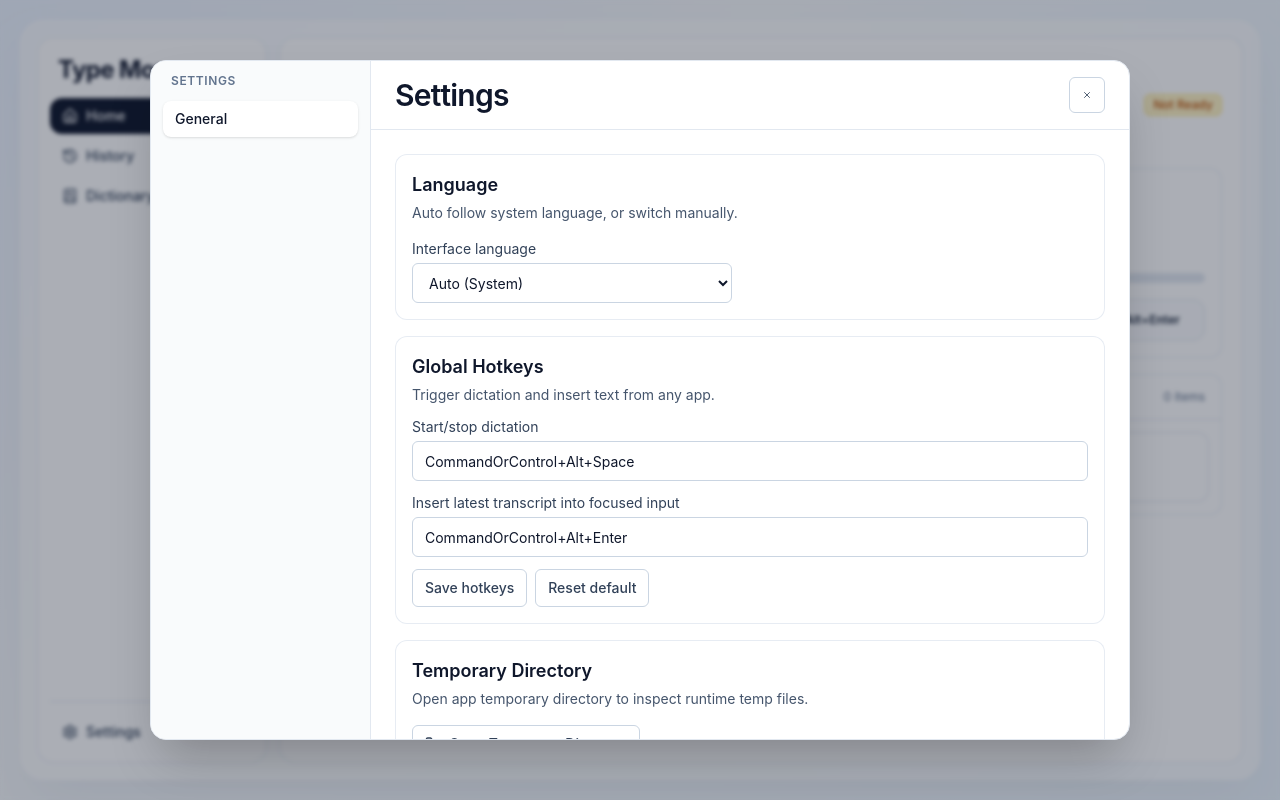
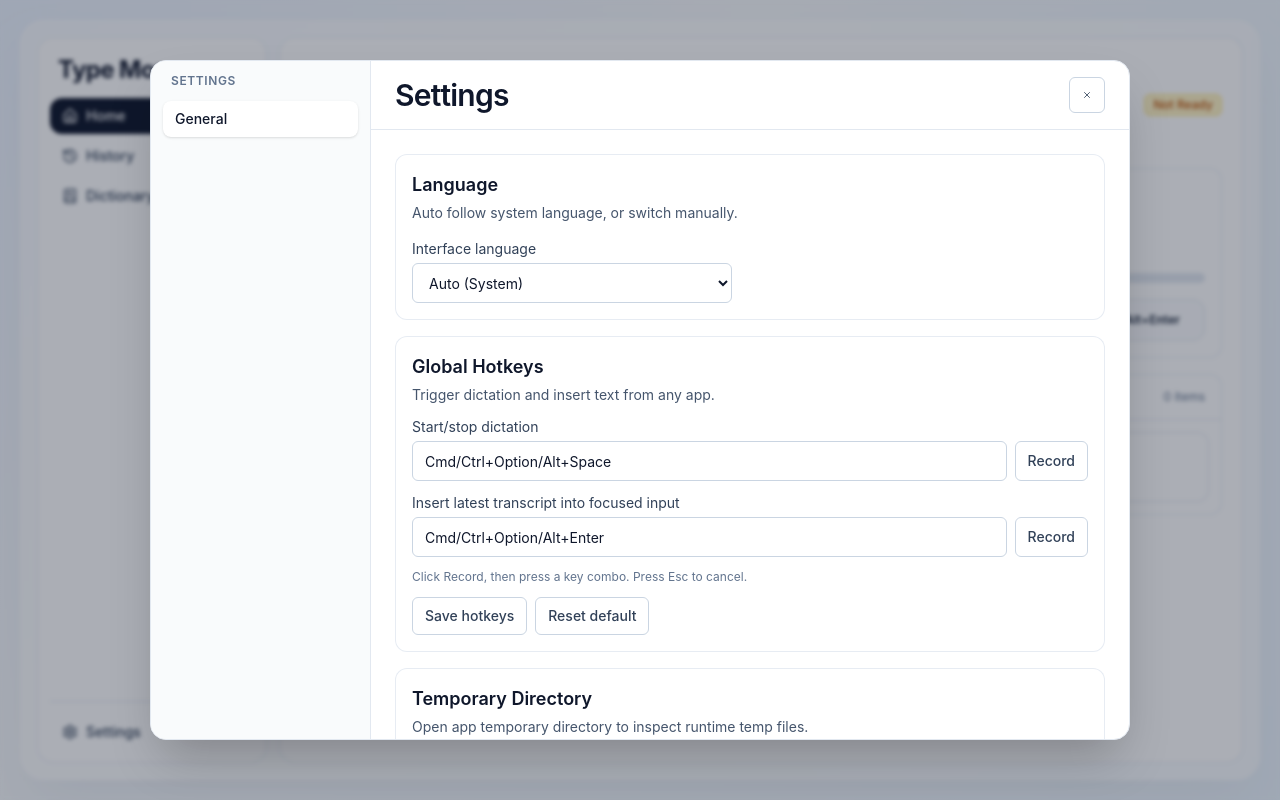
Before and after one commit to everettjf/typemore, a React (Vite) app: page / in a window 1280 px wide. Both pictures are taken after a click on the button "Settings". Built offline with nearby package versions, Linux system fonts and the light colour scheme.

Commit message:
iter17: add record-style hotkey capture in settings

```diff
--- a/src/App.tsx
+++ b/src/App.tsx
@@ -47,6 +47,7 @@ type Page = "home" | "history" | "dictionary";
 type LangMode = "auto" | "zh-CN" | "en-US";
 type UiLang = "zh" | "en";
 type OverlayPhase = "hidden" | "listening" | "thinking" | "ready";
+type CaptureTarget = "toggle" | "insert" | null;
 
 type AccessibilityStatus = {
   supported: boolean;
@@ -123,6 +124,9 @@ const I18N = {
     settingsHotkeyInsertPlaceholder: "例如: CommandOrControl+Alt+Enter",
     settingsHotkeySave: "保存快捷键",
     settingsHotkeyReset: "恢复默认",
+    settingsHotkeyRecord: "录制",
+    settingsHotkeyRecording: "录制中...",
+    settingsHotkeyPressHint: "点击“录制”后直接按组合键；按 Esc 取消。",
     languageModeLabel: "界面语言",
     langAuto: "自动（跟随系统）",
     langZh: "中文",
@@ -204,6 +208,9 @@ const I18N = {
     settingsHotkeyInsertPlaceholder: "e.g. CommandOrControl+Alt+Enter",
     settingsHotkeySave: "Save hotkeys",
     settingsHotkeyReset: "Reset default",
+    settingsHotkeyRecord: "Record",
+    settingsHotkeyRecording: "Recording...",
+    settingsHotkeyPressHint: "Click Record, then press a key combo. Press Esc to cancel.",
     languageModeLabel: "Interface language",
     langAuto: "Auto (System)",
     langZh: "Chinese",
@@ -310,6 +317,7 @@ function App() {
   const [hotkeyToggle, setHotkeyToggle] = useState(DEFAULT_HOTKEY_TOGGLE);
   const [hotkeyInsert, setHotkeyInsert] = useState(DEFAULT_HOTKEY_INSERT);
   const [savingHotkeys, setSavingHotkeys] = useState(false);
+  const [captureTarget, setCaptureTarget] = useState<CaptureTarget>(null);
 
   const recorderRef = useRef<MediaRecorder | null>(null);
   const streamRef = useRef<MediaStream | null>(null);
@@ -361,6 +369,53 @@ function App() {
     }),
     [levelHistory]
   );
+
+  function normalizeHotkeyLabel(value: string) {
+    return value
+      .replace(/CommandOrControl/g, "Cmd/Ctrl")
+      .replace(/Alt/g, "Option/Alt");
+  }
+
+  function buildShortcutFromKeyboardEvent(event: KeyboardEvent): string | null {
+    const isModifierOnly =
+      event.key === "Shift" || event.key === "Control" || event.key === "Alt" || event.key === "Meta";
+    if (isModifierOnly) {
+      return null;
+    }
+
+    let key = "";
+    if (event.key === " ") {
+      key = "Space";
+    } else if (event.key === "Enter") {
+      key = "Enter";
+    } else if (event.key.length === 1 && /^[a-zA-Z]$/.test(event.key)) {
+      key = event.key.toUpperCase();
+    } else if (event.key.length === 1 && /^[0-9]$/.test(event.key)) {
+      key = event.key;
+    } else if (/^F[0-9]{1,2}$/.test(event.key)) {
+      key = event.key.toUpperCase();
+    } else {
+      const known = ["Tab", "Escape", "Backspace", "Delete", "Home", "End", "PageUp", "PageDown"];
+      if (known.includes(event.key)) {
+        key = event.key;
+      } else {
+        return null;
+      }
+    }
+
+    const parts: string[] = [];
+    if (event.metaKey || event.ctrlKey) {
+      parts.push("CommandOrControl");
+    }
+    if (event.altKey) {
+      parts.push("Alt");
+    }
+    if (event.shiftKey) {
+      parts.push("Shift");
+    }
+    parts.push(key);
+    return parts.join("+");
+  }
 
   function showOverlay(phase: OverlayPhase, text = "", autoHideMs?: number) {
     if (overlayTimerRef.current != null) {
@@ -495,6 +550,37 @@ function App() {
       })
       .catch(() => {});
   }, [selectedId]);
+
+  useEffect(() => {
+    if (!captureTarget) {
+      return;
+    }
+
+    const onKeyDown = (event: KeyboardEvent) => {
+      event.preventDefault();
+      event.stopPropagation();
+
+      if (event.key === "Escape" && !event.metaKey && !event.ctrlKey && !event.altKey && !event.shiftKey) {
+        setCaptureTarget(null);
+        return;
+      }
+
+      const shortcut = buildShortcutFromKeyboardEvent(event);
+      if (!shortcut) {
+        return;
+      }
+
+      if (captureTarget === "toggle") {
+        setHotkeyToggle(shortcut);
+      } else {
+        setHotkeyInsert(shortcut);
+      }
+      setCaptureTarget(null);
+    };
+
+    window.addEventListener("keydown", onKeyDown, true);
+    return () => window.removeEventListener("keydown", onKeyDown, true);
+  }, [captureTarget]);
 
   function stopLevelMonitor() {
     if (levelRafRef.current != null) {
@@ -1193,22 +1279,43 @@ function App() {
                   <div className="mt-3 space-y-3">
                     <div>
                       <label className="mb-1 block text-sm text-slate-700">{t("settingsHotkeyToggle")}</label>
+                      <div className="flex gap-2">
                         <input
-                        value={hotkeyToggle}
-                        onChange={(event) => setHotkeyToggle(event.target.value)}
+                          value={normalizeHotkeyLabel(hotkeyToggle)}
+                          readOnly
                           placeholder={t("settingsHotkeyTogglePlaceholder")}
-                        className="h-10 w-full rounded-md border border-slate-300 bg-white px-3 text-sm outline-none ring-sky-300 focus:ring"
+                          className="h-10 w-full rounded-md border border-slate-300 bg-white px-3 text-sm outline-none"
                         />
+                        <Button
+                          variant="outline"
+                          type="button"
+                          onClick={() => setCaptureTarget("toggle")}
+                          disabled={savingHotkeys}
+                        >
+                          {captureTarget === "toggle" ? t("settingsHotkeyRecording") : t("settingsHotkeyRecord")}
+                        </Button>
+                      </div>
                     </div>
                     <div>
                       <label className="mb-1 block text-sm text-slate-700">{t("settingsHotkeyInsert")}</label>
+                      <div className="flex gap-2">
                         <input
-                        value={hotkeyInsert}
-                        onChange={(event) => setHotkeyInsert(event.target.value)}
+                          value={normalizeHotkeyLabel(hotkeyInsert)}
+                          readOnly
                           placeholder={t("settingsHotkeyInsertPlaceholder")}
-                        className="h-10 w-full rounded-md border border-slate-300 bg-white px-3 text-sm outline-none ring-sky-300 focus:ring"
+                          className="h-10 w-full rounded-md border border-slate-300 bg-white px-3 text-sm outline-none"
                         />
+                        <Button
+                          variant="outline"
+                          type="button"
+                          onClick={() => setCaptureTarget("insert")}
+                          disabled={savingHotkeys}
+                        >
+                          {captureTarget === "insert" ? t("settingsHotkeyRecording") : t("settingsHotkeyRecord")}
+                        </Button>
                       </div>
+                    </div>
+                    <p className="text-xs text-slate-500">{t("settingsHotkeyPressHint")}</p>
                     <div className="flex gap-2">
                       <Button variant="outline" onClick={onSaveHotkeys} disabled={savingHotkeys}>
                         {savingHotkeys ? <Loader2 size={14} className="animate-spin" /> : null}
```
Lines whose indentation alone changed are shown as unchanged.
